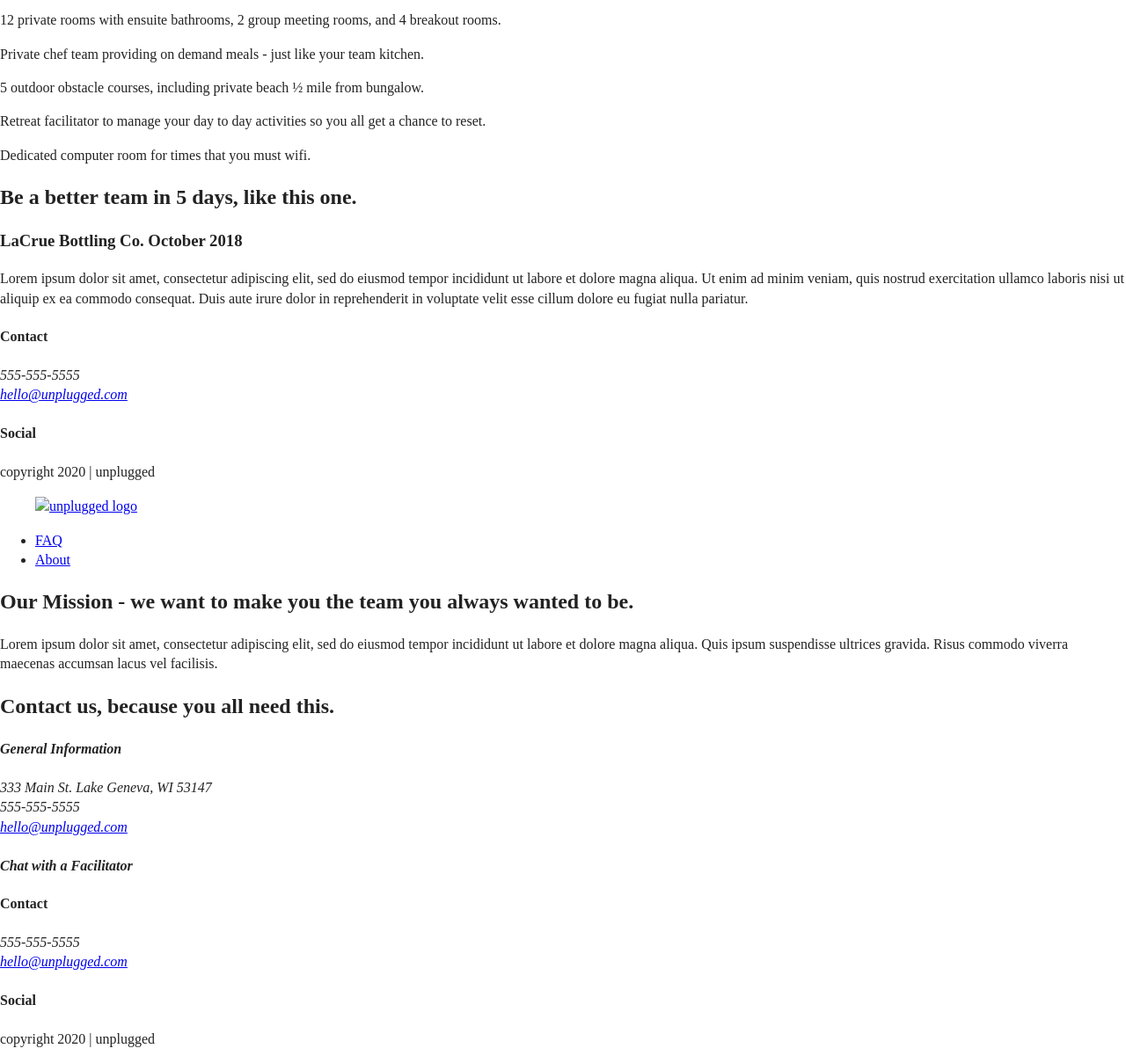
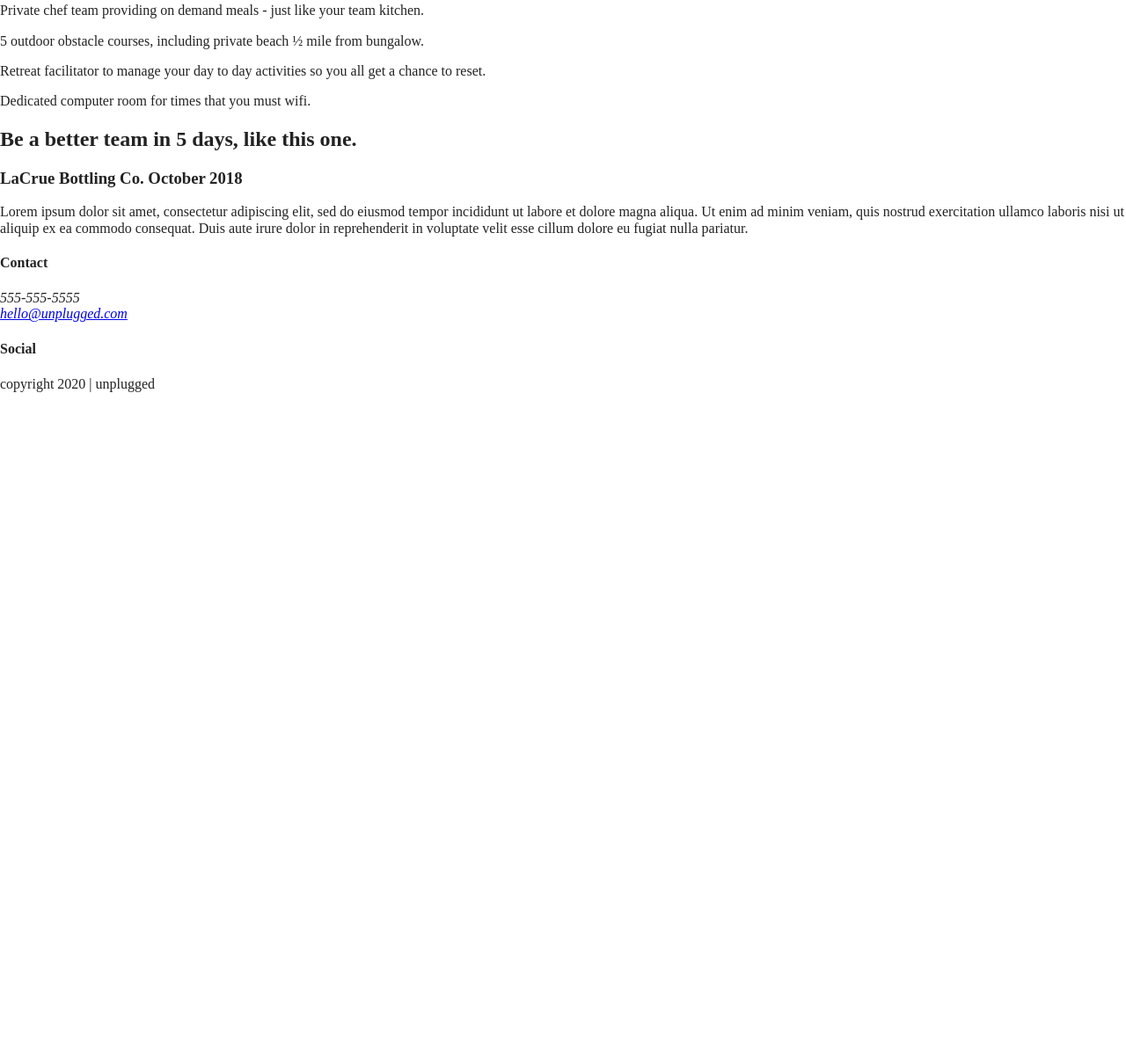
Before and after one commit to AlejandraValdivia/Skillcrush-Unplugged-Retreat, a website built with Parcel: page index.html in a window 1280 px wide. Shown: the part 443-1652 px from the top of the page at 88% size. After the commit the page ends 905 px from the top, so only its background shows below. Built offline with nearby package versions, Linux system fonts and the light colour scheme; files whose address does not match are found by name.

Commit message:
Updated homepage

```diff
--- a/index.html
+++ b/index.html
@@ -180,135 +180,3 @@
 </body>
 
 </html>
-
-<!doctype html>
-<html class="no-js" lang="">
-
-<head>
-  <meta charset="utf-8">
-  <title>Unplugged Retreats</title>
-  <meta name="description" content="">
-  <meta name="viewport" content="width=device-width, initial-scale=1">
-
-  <meta property="og:title" content="">
-  <meta property="og:type" content="">
-  <meta property="og:url" content="">
-  <meta property="og:image" content="">
-
-  <link rel="manifest" href="site.webmanifest">
-  <link rel="apple-touch-icon" href="icon.png">
-  <!-- Place favicon.ico in the root directory -->
-
-  <link rel="stylesheet" href="../css/normalize.css">
-  <link rel="stylesheet" href="../css/main.css">
-
-  <meta name="theme-color" content="#fafafa">
-</head>
-
-<body>
-
-  <header>
-    <div class="content-wrapper">
-      <figure>
-        <a href="#">
-          <img src="img/unplugged-logo" alt="unplugged logo"/>
-        </a>
-      </figure>
-      <div class="header-divider"></div>
-      <nav>
-        <ul>
-          <li><a href="../faq/index.html" target="_blank">FAQ</a></li>
-          <li><a href="index.html" target="_blank">About</a></li>
-        </ul>
-      </nav>
-    </div>
-</header><!--Header content wrapper ends-->
-
-<main>
-  <section class="mission">
-    <div class="content-wrapper">
-      <h2>Our Mission - we want to make you the team you always wanted to be.</h2>
-      <div class="mission-content">
-        <p>
-        Lorem ipsum dolor sit amet, consectetur adipiscing elit, sed do eiusmod tempor incididunt ut labore et
-        dolore magna aliqua. Quis ipsum suspendisse ultrices gravida. Risus commodo viverra maecenas accumsan lacus
-        vel facilisis.
-        </p>
-      </div>
-    </div>  <!-- mission content wrapper ends -->
-  </section>  <!-- contact-info -->
-  <section class="map">
-    <figure >
-    </figure>
-  </section>
-  <section class="contact-section">
-    <div class="content-wrapper">
-        <h2>Contact us, because you all need this.</h2>
-        <address class="contact-content">
-          <div>
-            <h4>General Information</h4>
-            <p>
-              333 Main St. Lake Geneva, WI 53147<br>
-              555-555-5555<br>
-              <a href="mailto:hello@unplugged.com">hello@unplugged.com</a>
-            </p>
-          </div>
-          <div>
-            <h4>Chat with a Facilitator</h4>
-          </div>
-        </address>  <!-- contact-content div ends -->
-      <div>  <!-- contact-content wrapper ends -->
-  </section>
-</main>  <!-- main wrapper -->
-
-
-<footer>
-  <div class="content-wrapper">
-    <div class="footer-content">
-      <div class="contact">
-        <h4>Contact</h4>
-        <address>
-          <p>
-            555-555-5555<br>
-            <a href="mailto:hello@unplugged.com">hello@unplugged.com</a>
-          </p>
-        </address>
-      </div>
-      <div class="social">
-        <h4>Social</h4>
-        <div class="social-icons">
-          <p>
-            <a href="https://www.facebook.com/Skillcrush/" target="_blank"></a>
-          </p>
-          <p>
-            <a href="https://www.twitter.com/Skillcrush" target="_blank"></a>
-          </p>
-          <p>
-            <a href="https://www.instagram.com/Skillcrush/" target="_blank"></a>
-          </p>
-          <!--Other social links here-->
-        </div>
-      </div>
-    </div> <!--Footer content ends-->
-  </div> <!--Footer content-wrapper ends-->
-  <div class="copyright">
-    <p>copyright 2020 | unplugged</p>
-  </div>
-</footer>
-
-  <!-- Add your site or application content here -->
-
-
-  <script src="../js/vendor/modernizr-3.11.2.min.js"></script>
-  <script src="../js/plugins.js"></script>
-  <script src="../js/main.js"></script>
-
-  <!-- Google Analytics: change UA-XXXXX-Y to be your site's ID. -->
-  <script>
-    window.ga = function () { ga.q.push(arguments) }; ga.q = []; ga.l = +new Date;
-    ga('create', 'UA-XXXXX-Y', 'auto'); ga('set', 'anonymizeIp', true); ga('set', 'transport', 'beacon'); ga('send', 'pageview')
-  </script>
-  <script src="https://www.google-analytics.com/analytics.js" async></script>
-</body>
-
-</html>
```
